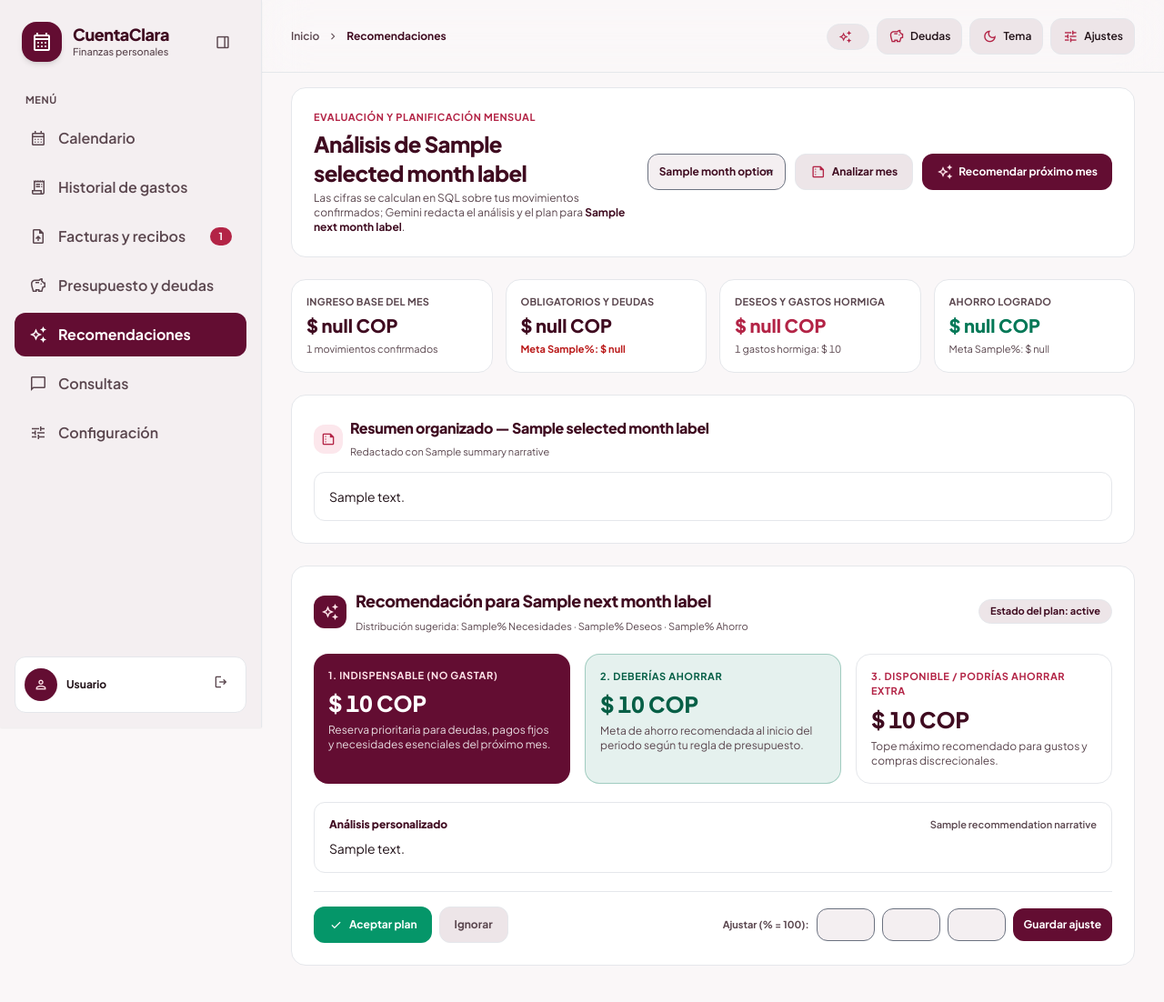
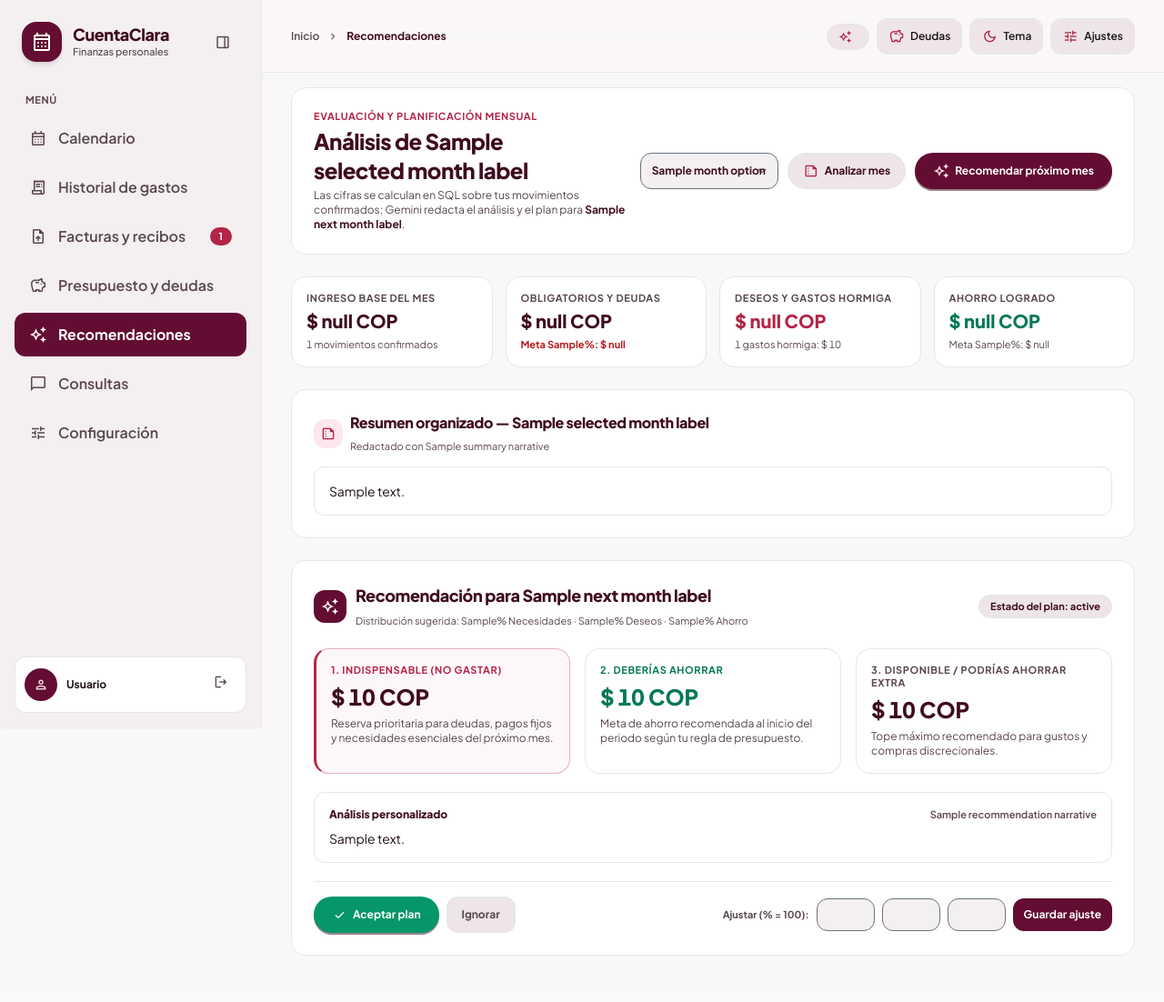
Before and after one commit to Samuelgelvez20/CuentaClara, a Spring app: page /dashboard/recommendations in a window 1280 px wide. Shown: the whole page at 91% size. After the commit the page ends 1051 px from the top, so only its background shows below. Run offline with Thymeleaf, Linux system fonts and the light colour scheme; the template is opened without the code that fills it: most values are stand-ins (such as "Sample title", 1, 10 or a date in 2020); data that the repository does not hold is empty; some libraries are stand-ins or nearby versions.

Commit message:
style(dashboard): apply Shopify eyebrow/featured card hierarchy, Apple hairlines, and Duolingo tactile CTAs on calendar and recommendations

```diff
--- a/src/main/resources/templates/dashboard/recommendations.html
+++ b/src/main/resources/templates/dashboard/recommendations.html
@@ -88,10 +88,10 @@
         </div>
 
         <!-- Cabecera + Selector de mes + Dos botones principales -->
-        <section class="bg-surface-container-lowest rounded-2xl p-5 sm:p-6 border border-outline-variant/35 shadow-xs flex flex-col lg:flex-row lg:items-center lg:justify-between gap-4">
+        <section class="bg-surface-container-lowest rounded-2xl p-5 sm:p-6 border border-outline-variant/45 flex flex-col lg:flex-row lg:items-center lg:justify-between gap-4">
             <div class="flex flex-col gap-1 min-w-0">
-                <span class="text-[11px] font-bold uppercase tracking-wider text-secondary">Evaluación y planificación mensual</span>
-                <h1 class="text-xl sm:text-2xl font-extrabold text-primary m-0 tracking-tight"
+                <span class="cc-eyebrow text-secondary">Evaluación y planificación mensual</span>
+                <h1 class="text-xl sm:text-2xl font-extrabold text-primary m-0"
                     th:text="'Análisis de ' + ${selectedMonthLabel}">Análisis de Octubre 2026</h1>
                 <p class="text-xs text-on-surface-variant m-0">
                     Las cifras se calculan en SQL sobre tus movimientos confirmados; Gemini redacta el análisis y el plan para <strong class="text-primary" th:text="${nextMonthLabel}">Noviembre 2026</strong>.
@@ -113,7 +113,7 @@
                 <form method="post" action="/recommendations/analyze" data-loading-submit class="m-0">
                     <input type="hidden" name="month" th:value="${selectedMonth}"/>
                     <button type="submit" data-loading-text="Analizando mes..."
-                            class="w-full sm:w-auto h-10 px-4 rounded-xl bg-surface-container hover:bg-surface-container-high text-primary border border-outline-variant/45 text-xs font-bold flex items-center justify-center gap-1.5 cursor-pointer transition-all">
+                            class="w-full sm:w-auto h-10 px-4 rounded-full bg-surface-container hover:bg-surface-container-high text-primary border border-outline-variant/50 text-xs font-bold flex items-center justify-center gap-1.5 cursor-pointer transition-colors">
                         <span class="material-symbols-outlined text-[18px] text-secondary" aria-hidden="true">summarize</span>
                         <span>Analizar mes</span>
                     </button>
@@ -122,7 +122,7 @@
                 <form method="post" action="/recommendations/recommend" data-loading-submit class="m-0">
                     <input type="hidden" name="month" th:value="${selectedMonth}"/>
                     <button type="submit" data-loading-text="Consultando Gemini..."
-                            class="w-full sm:w-auto h-10 px-4 rounded-xl bg-primary-container hover:opacity-95 text-on-primary border-0 text-xs font-bold flex items-center justify-center gap-1.5 cursor-pointer shadow-xs transition-all">
+                            class="cc-cta-tactile w-full sm:w-auto h-10 px-5 rounded-full bg-primary-container hover:opacity-95 text-on-primary border-0 text-xs font-bold flex items-center justify-center gap-1.5 cursor-pointer">
                         <span class="material-symbols-outlined text-[18px] text-secondary-fixed" aria-hidden="true">auto_awesome</span>
                         <span>Recomendar próximo mes</span>
                     </button>
@@ -132,16 +132,16 @@
 
         <!-- 4 tarjetas numéricas exactas (SQL) del mes seleccionado -->
         <section class="grid grid-cols-1 sm:grid-cols-2 xl:grid-cols-4 gap-3.5">
-            <div class="bg-surface-container-lowest rounded-2xl p-4 border border-outline-variant/35 flex flex-col gap-1">
-                <span class="text-[11px] font-bold uppercase tracking-wide text-on-surface-variant">Ingreso base del mes</span>
+            <div class="bg-surface-container-lowest rounded-2xl p-4 border border-outline-variant/45 flex flex-col gap-1">
+                <span class="cc-eyebrow">Ingreso base del mes</span>
                 <span class="text-xl font-extrabold text-primary tabular-nums"
                       th:text="'$ ' + ${#numbers.formatDecimal(snapshot.actualIncome, 1, 'POINT', 0, 'COMMA')} + ' COP'">$ 0</span>
                 <span class="text-[11px] text-on-surface-variant tabular-nums"
                       th:text="${snapshot.totalTransactionsCount} + ' movimientos confirmados'">0 movimientos</span>
             </div>
 
-            <div class="bg-surface-container-lowest rounded-2xl p-4 border border-outline-variant/35 flex flex-col gap-1">
-                <span class="text-[11px] font-bold uppercase tracking-wide text-on-surface-variant">Obligatorios y deudas</span>
+            <div class="bg-surface-container-lowest rounded-2xl p-4 border border-outline-variant/45 flex flex-col gap-1">
+                <span class="cc-eyebrow">Obligatorios y deudas</span>
                 <span class="text-xl font-extrabold text-primary tabular-nums"
                       th:text="'$ ' + ${#numbers.formatDecimal(snapshot.needsSpent, 1, 'POINT', 0, 'COMMA')} + ' COP'">$ 0</span>
                 <span class="text-[11px] tabular-nums"
@@ -149,16 +149,16 @@
                       th:text="'Meta ' + ${snapshot.needsPct} + '%: $ ' + ${#numbers.formatDecimal(snapshot.needsTarget, 1, 'POINT', 0, 'COMMA')}">Meta 50%</span>
             </div>
 
-            <div class="bg-surface-container-lowest rounded-2xl p-4 border border-outline-variant/35 flex flex-col gap-1">
-                <span class="text-[11px] font-bold uppercase tracking-wide text-on-surface-variant">Deseos y gastos hormiga</span>
+            <div class="bg-surface-container-lowest rounded-2xl p-4 border border-outline-variant/45 flex flex-col gap-1">
+                <span class="cc-eyebrow">Deseos y gastos hormiga</span>
                 <span class="text-xl font-extrabold text-secondary tabular-nums"
                       th:text="'$ ' + ${#numbers.formatDecimal(snapshot.wantsSpent, 1, 'POINT', 0, 'COMMA')} + ' COP'">$ 0</span>
                 <span class="text-[11px] text-on-surface-variant tabular-nums"
                       th:text="${snapshot.smallExpensesCount} + ' gastos hormiga: $ ' + ${#numbers.formatDecimal(snapshot.smallExpensesTotal, 1, 'POINT', 0, 'COMMA')}">0 gastos hormiga</span>
             </div>
 
-            <div class="bg-surface-container-lowest rounded-2xl p-4 border border-outline-variant/35 flex flex-col gap-1">
-                <span class="text-[11px] font-bold uppercase tracking-wide text-on-surface-variant">Ahorro logrado</span>
+            <div class="bg-surface-container-lowest rounded-2xl p-4 border border-outline-variant/45 flex flex-col gap-1">
+                <span class="cc-eyebrow">Ahorro logrado</span>
                 <span class="text-xl font-extrabold text-emerald-700 dark:text-emerald-400 tabular-nums"
                       th:text="'$ ' + ${#numbers.formatDecimal(snapshot.savingsAchieved, 1, 'POINT', 0, 'COMMA')} + ' COP'">$ 0</span>
                 <span class="text-[11px] text-on-surface-variant tabular-nums"
@@ -168,7 +168,7 @@
 
         <!-- Bloque 1: Resumen organizado del mes (al pulsar "Analizar mes") -->
         <section th:if="${summaryNarrative != null}"
-                 class="bg-surface-container-lowest rounded-2xl p-5 sm:p-6 border border-outline-variant/35 shadow-xs flex flex-col gap-3">
+                 class="bg-surface-container-lowest rounded-2xl p-5 sm:p-6 border border-outline-variant/45 flex flex-col gap-3">
             <div class="flex items-center justify-between flex-wrap gap-2">
                 <div class="flex items-center gap-2">
                     <span class="w-8 h-8 rounded-xl bg-secondary-container text-secondary flex items-center justify-center">
@@ -180,16 +180,16 @@
                     </div>
                 </div>
             </div>
-            <div class="p-4 rounded-xl bg-surface-container-low/70 border border-outline-variant/25 text-xs sm:text-sm text-on-surface cc-narrative-prose"
+            <div class="p-4 rounded-xl bg-surface-container-low/70 border border-outline-variant/30 text-xs sm:text-sm text-on-surface cc-narrative-prose"
                  th:text="${summaryNarrative.text}"></div>
         </section>
 
-        <!-- Bloque 2: Recomendación para el mes siguiente (3 buckets formales + narrativa + decisión RF-16) -->
+        <!-- Bloque 2: Recomendación para el mes siguiente (Shopify 1-featured-card + hairline siblings + RF-16) -->
         <section th:if="${nextAllocation != null}"
-                 class="bg-surface-container-lowest rounded-2xl p-5 sm:p-6 border border-outline-variant/35 shadow-xs flex flex-col gap-5">
+                 class="bg-surface-container-lowest rounded-2xl p-5 sm:p-6 border border-outline-variant/45 flex flex-col gap-5">
             <div class="flex items-center justify-between flex-wrap gap-2">
                 <div class="flex items-center gap-2.5">
-                    <span class="w-9 h-9 rounded-xl bg-primary-container text-secondary-fixed flex items-center justify-center">
+                    <span class="w-9 h-9 rounded-xl bg-primary-container text-on-primary flex items-center justify-center">
                         <span class="material-symbols-outlined text-[20px]">auto_awesome</span>
                     </span>
                     <div>
@@ -204,28 +204,28 @@
                       th:text="'Estado del plan: ' + ${suggestedBudget.status}">SUGGESTED</span>
             </div>
 
-            <!-- 3 bloques formales: Indispensable / Deberías ahorrar / Podrías ahorrar o gastar en deseos -->
+            <!-- 3 bloques formales: 1 tarjeta destacada suave (Shopify featured card) + 2 tarjetas limpias hairline (Apple) -->
             <div class="grid grid-cols-1 md:grid-cols-3 gap-4">
-                <div class="p-4 rounded-2xl bg-primary-container text-on-primary flex flex-col gap-1.5">
-                    <span class="text-[11px] font-bold uppercase tracking-wider text-secondary-fixed">1. Indispensable (No gastar)</span>
-                    <span class="text-2xl font-extrabold tabular-nums"
+                <div class="cc-card-featured p-4 rounded-2xl flex flex-col gap-1.5">
+                    <span class="cc-eyebrow text-secondary">1. Indispensable (No gastar)</span>
+                    <span class="text-2xl font-extrabold text-primary tabular-nums"
                           th:text="'$ ' + ${#numbers.formatDecimal(nextAllocation.indispensableAmount, 1, 'POINT', 0, 'COMMA')} + ' COP'">$ 0</span>
-                    <p class="text-xs text-white/85 m-0">
+                    <p class="text-xs text-on-surface-variant m-0">
                         Reserva prioritaria para deudas, pagos fijos y necesidades esenciales del próximo mes.
                     </p>
                 </div>
 
-                <div class="p-4 rounded-2xl bg-emerald-700/10 border border-emerald-700/30 flex flex-col gap-1.5">
-                    <span class="text-[11px] font-bold uppercase tracking-wider text-emerald-800 dark:text-emerald-300">2. Deberías ahorrar</span>
-                    <span class="text-2xl font-extrabold text-emerald-800 dark:text-emerald-300 tabular-nums"
+                <div class="p-4 rounded-2xl bg-surface-container-lowest border border-outline-variant/45 flex flex-col gap-1.5">
+                    <span class="cc-eyebrow text-emerald-700 dark:text-emerald-400">2. Deberías ahorrar</span>
+                    <span class="text-2xl font-extrabold text-emerald-700 dark:text-emerald-400 tabular-nums"
                           th:text="'$ ' + ${#numbers.formatDecimal(nextAllocation.recommendedSavingsAmount, 1, 'POINT', 0, 'COMMA')} + ' COP'">$ 0</span>
                     <p class="text-xs text-on-surface-variant m-0">
                         Meta de ahorro recomendada al inicio del periodo según tu regla de presupuesto.
                     </p>
                 </div>
 
-                <div class="p-4 rounded-2xl bg-secondary-container/50 border border-secondary/25 flex flex-col gap-1.5">
-                    <span class="text-[11px] font-bold uppercase tracking-wider text-secondary">3. Disponible / Podrías ahorrar extra</span>
+                <div class="p-4 rounded-2xl bg-surface-container-lowest border border-outline-variant/45 flex flex-col gap-1.5">
+                    <span class="cc-eyebrow">3. Disponible / Podrías ahorrar extra</span>
                     <span class="text-2xl font-extrabold text-primary tabular-nums"
                           th:text="'$ ' + ${#numbers.formatDecimal(nextAllocation.flexibleWantsAmount, 1, 'POINT', 0, 'COMMA')} + ' COP'">$ 0</span>
                     <p class="text-xs text-on-surface-variant m-0 tabular-nums"
@@ -261,7 +261,7 @@
                         <input type="hidden" name="month" th:value="${selectedMonth}"/>
                         <input type="hidden" name="status" value="ACCEPTED"/>
                         <button type="submit"
-                                class="h-10 px-4 rounded-xl bg-emerald-600 hover:bg-emerald-700 text-white text-xs font-bold border-0 cursor-pointer flex items-center gap-1.5 transition-colors">
+                                class="cc-cta-tactile h-10 px-5 rounded-full bg-emerald-600 hover:bg-emerald-700 text-white text-xs font-bold border-0 cursor-pointer flex items-center gap-1.5">
                             <span class="material-symbols-outlined text-[17px]">check</span>
                             <span>Aceptar plan</span>
                         </button>
```
Also changed, not shown: src/main/resources/templates/dashboard/index.html (+10 -7 lines).
